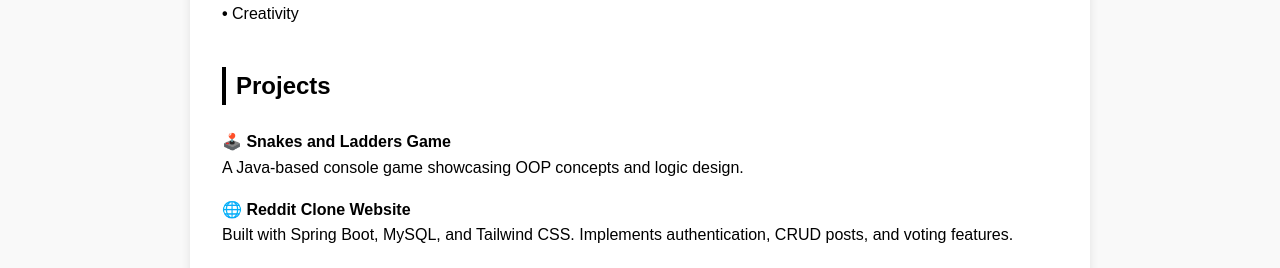
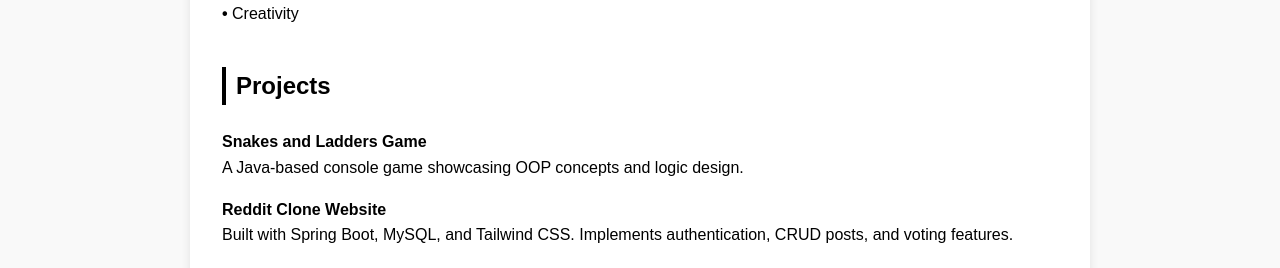
Before and after one commit to amin-moradi-dev/amin-moradi-portfolio, a plain HTML site: page index.html in a window 1280 px wide. Shown: the part 1040-1308 px from the top of the page. Drawn offline with Linux system fonts and the light colour scheme.

Commit message:
Fix HTML formatting and structure

```diff
--- a/index.html
+++ b/index.html
@@ -53,9 +53,9 @@
 
     <section class="projects section">
       <h2>Projects</h2>
-      <p><strong>🕹️ Snakes and Ladders Game</strong><br>
+      <p><strong>Snakes and Ladders Game</strong><br>
         A Java-based console game showcasing OOP concepts and logic design.</p>
-      <p><strong>🌐 Reddit Clone Website</strong><br>
+      <p><strong>Reddit Clone Website</strong><br>
         Built with Spring Boot, MySQL, and Tailwind CSS. Implements authentication, CRUD posts, and voting features.
       </p>
     </section>
```
